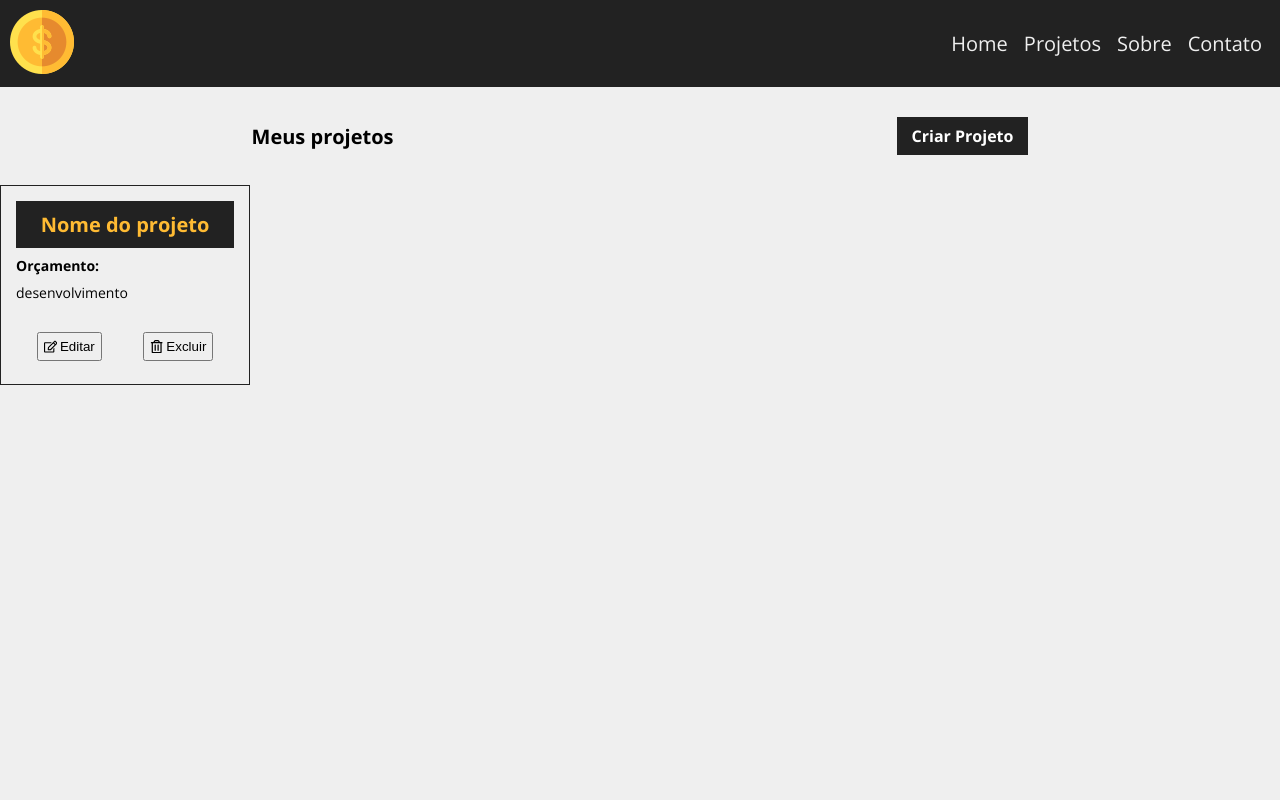
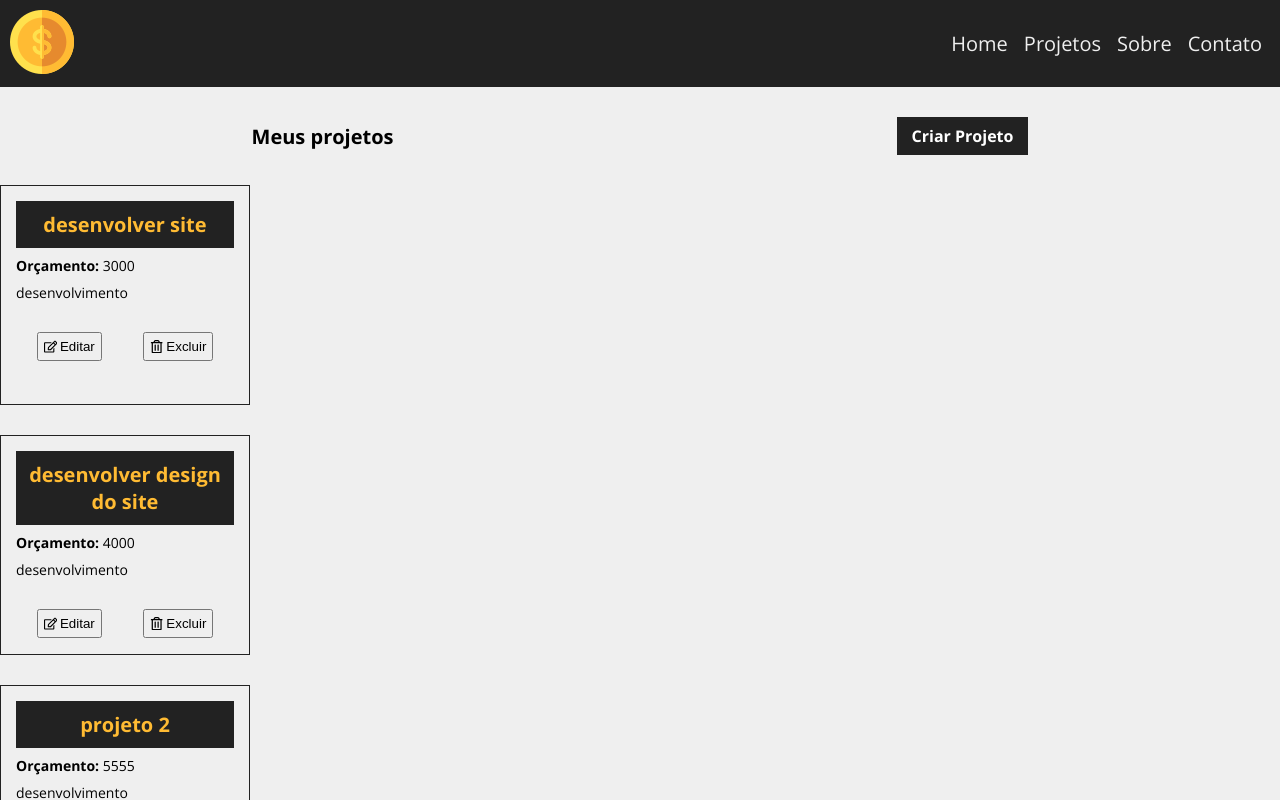
Before and after one commit to ClecioSousa00/costs, a React (Vite) app: page /Projetos in a window 1280 px wide. Shown: the top 800 px of the page. Built offline with nearby package versions, Linux system fonts and the light colour scheme; data requests are answered from the project's data file.

Commit message:
getting data from json server to card project

```diff
--- a/src/components/ProjectCard/ProjectCard.css
+++ b/src/components/ProjectCard/ProjectCard.css
@@ -1,6 +1,6 @@
 .card_project{
     border: 1px solid var(--color-secondary);
-    height: 20rem;
+    height: 22rem;
     width: 25rem;
     padding: 1.5rem;
     margin-top: 3rem;
--- a/src/components/ProjectCard/index.jsx
+++ b/src/components/ProjectCard/index.jsx
@@ -2,11 +2,11 @@ import {FaRegEdit, FaRegTrashAlt} from "react-icons/fa"
 
 import "./ProjectCard.css"
 
-export const ProjectCard = ({id, name, budjet, handleRemove}) =>{
+export const ProjectCard = ({id, name, budget, handleRemove}) =>{
     return(
         <div className="card_project">
-            <h1 className="title_project">Nome do projeto</h1>
-            <p><strong>Orçamento:</strong> {budjet}</p>
+            <h1 className="title_project">{name}</h1>
+            <p><strong>Orçamento:</strong> {budget}</p>
             <p>desenvolvimento</p>
             <div className="button_project">
                 <button><FaRegEdit/>Editar</button>
--- a/src/pages/MyProjects/index.jsx
+++ b/src/pages/MyProjects/index.jsx
@@ -8,7 +8,7 @@ import { ProjectCard } from "../../components/ProjectCard"
 
 export const MyProjects =() =>{
 
-    const [preojects, setProjects] = useState([])
+    const [projects, setProjects] = useState([])
 
     useEffect(() => {
         console.log('aquiGet')
@@ -26,6 +26,18 @@ export const MyProjects =() =>{
             .catch(err => console.log('Erro'))
     }, [])
 
+    const generateCardsProject = (projects) =>{
+
+        return (projects.map(project => <ProjectCard
+            id={project.id}
+            name={project.nameproject}
+            budget={project.budgetValue}
+            key={project.id}
+            />
+        ))
+
+    }
+
 
     return(
         <>
@@ -36,7 +48,7 @@ export const MyProjects =() =>{
                     <LinkButton to="/Novo-Projeto" text="Criar Projeto"/>
                 </div>
                <section>
-                    <ProjectCard/>
+                    {projects && generateCardsProject(projects)}
                </section>
             </main>
         </>
```
